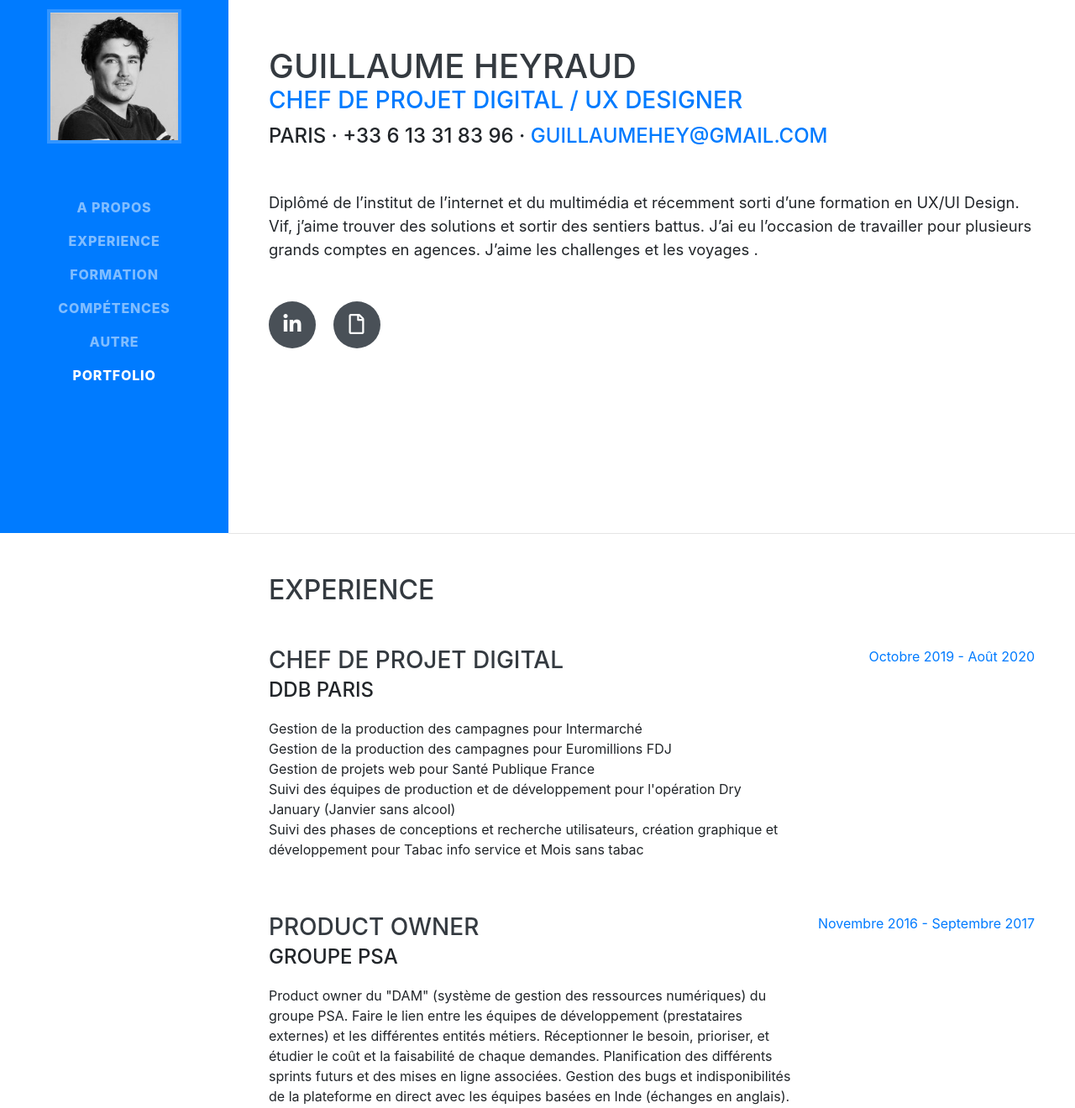
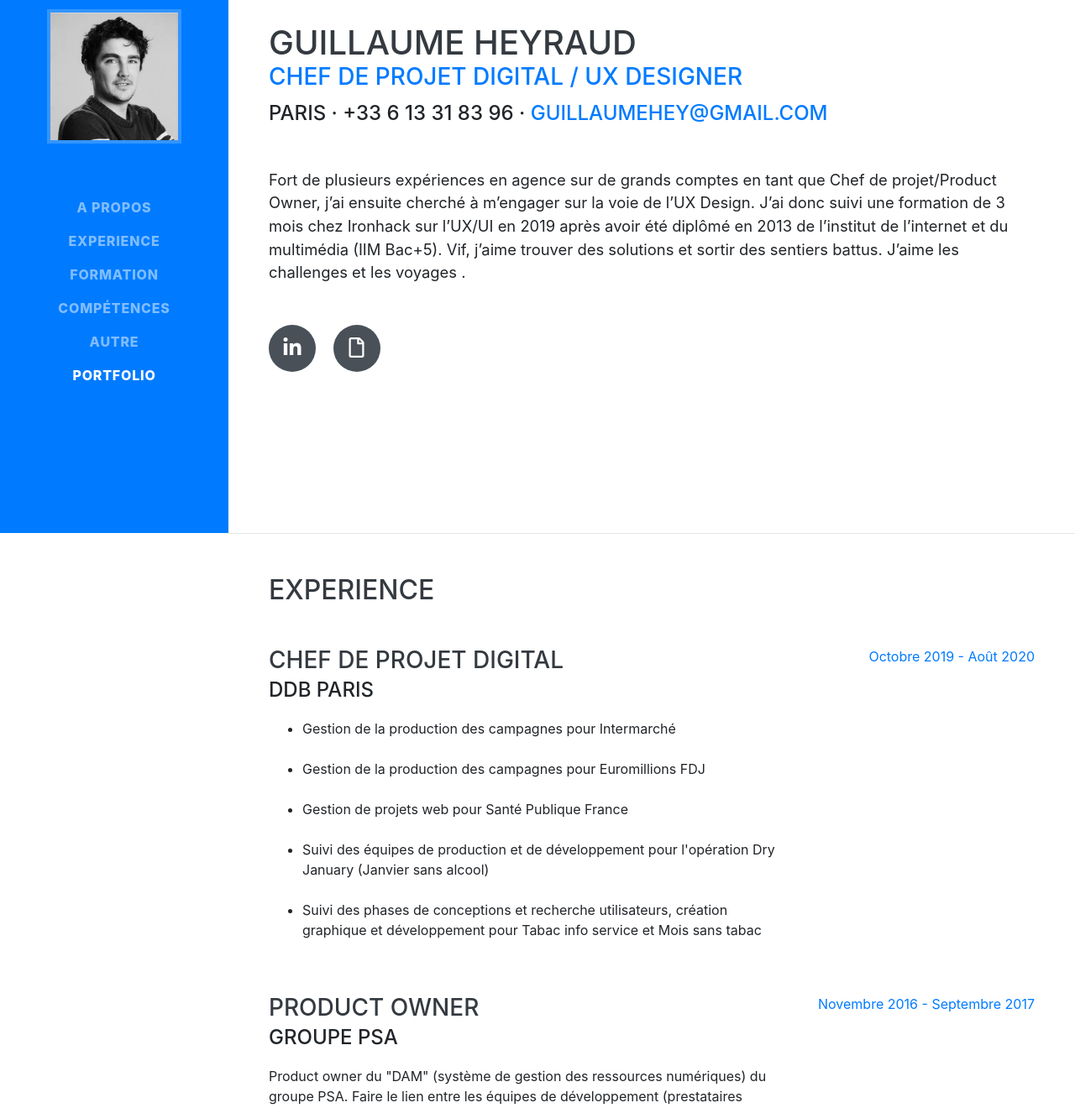
Before and after one commit to guillaumehey/Resume, a website with bundled scripts: page index.html in a window 1280 px wide. Shown: the part 165-1485 px from the top of the page at 84% size. Built offline with nearby package versions, Linux system fonts and the light colour scheme; a web font is replaced by a local one.

Commit message:
Update index.html

```diff
--- a/index.html
+++ b/index.html
@@ -106,8 +106,9 @@
             <a href="mailto:guillaumehey@gmail.com">guillaumehey@gmail.com</a>
           </div>
           <p class="lead mb-5">
-            Diplômé de l’institut de l’internet et du multimédia et récemment sorti d’une formation en UX/UI Design. Vif, j’aime trouver des solutions et sortir des sentiers battus. J’ai eu l’occasion de travailler pour plusieurs grands comptes en agences. J’aime les challenges et les voyages .
-          </p>
+            Fort de plusieurs expériences en agence sur de grands comptes en tant que Chef de projet/Product Owner, j’ai ensuite cherché à m’engager sur la voie de l’UX Design.
+J’ai donc suivi une formation de 3 mois chez Ironhack sur l’UX/UI en 2019 après avoir été diplômé en 2013 de l’institut de l’internet et du multimédia (IIM Bac+5).
+Vif, j’aime trouver des solutions et sortir des sentiers battus. J’aime les challenges et les voyages . </p>
           <div class="social-icons">
             <a href="https://www.linkedin.com/in/guillaumeheyraud/" target="_blank">
               <i class="fab fa-linkedin-in"></i>
@@ -136,12 +137,12 @@
               <h3 class="mb-0">Chef de projet digital</h3>
               <div class="subheading mb-3">DDB Paris</div>
               <p>
-                Gestion de la production des campagnes pour Intermarché </br>
-Gestion de la production des campagnes pour Euromillions FDJ </br>
+              <ul><li>Gestion de la production des campagnes pour Intermarché </li></br>
+<li>Gestion de la production des campagnes pour Euromillions FDJ </li></br>
 
-Gestion de projets web pour Santé Publique France </br>
-Suivi des équipes de production et de développement pour l'opération Dry January (Janvier sans alcool) </br>
-Suivi des phases de conceptions et recherche utilisateurs, création graphique et développement pour Tabac info service et Mois sans tabac
+<li>Gestion de projets web pour Santé Publique France </li></br>
+<li>Suivi des équipes de production et de développement pour l'opération Dry January (Janvier sans alcool)</li> </br>
+<li>Suivi des phases de conceptions et recherche utilisateurs, création graphique et développement pour Tabac info service et Mois sans tabac</li></ul>
               </p>
             </div>
             <div class="resume-date text-md-right">
```
